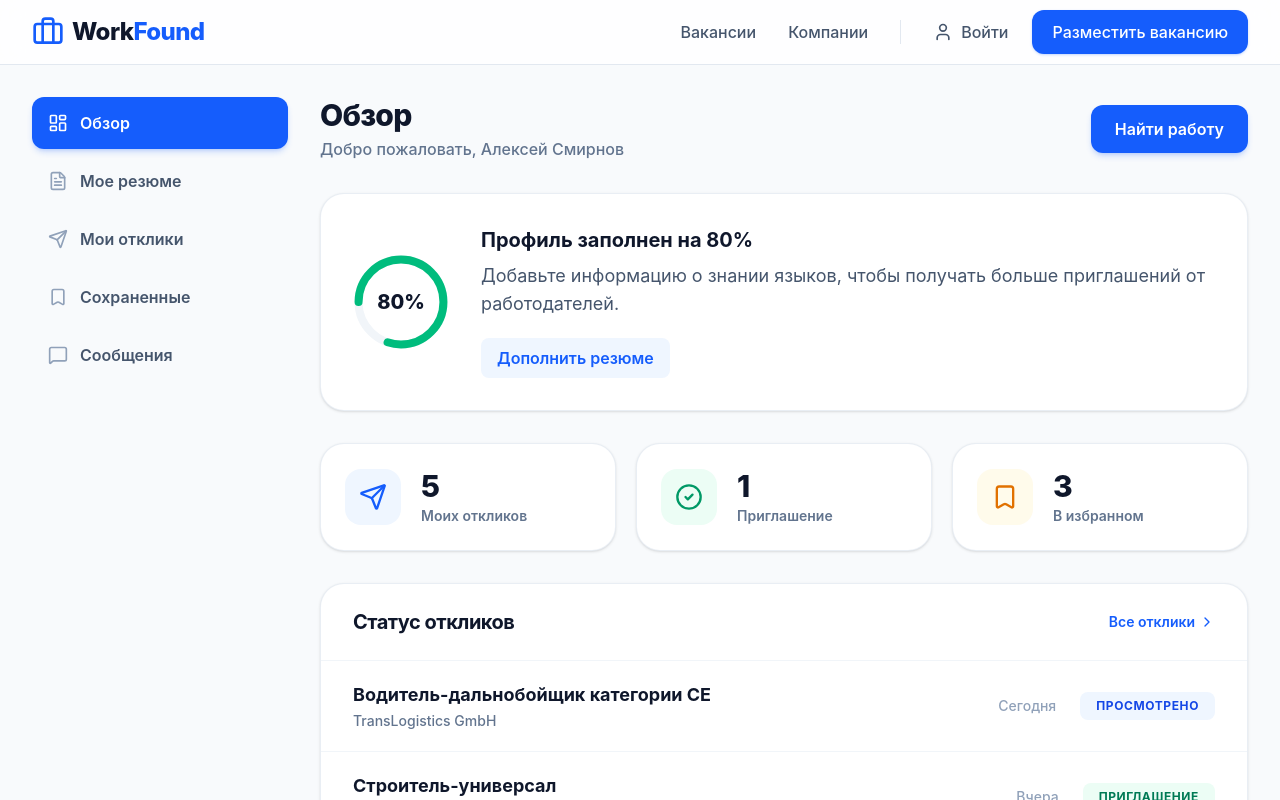
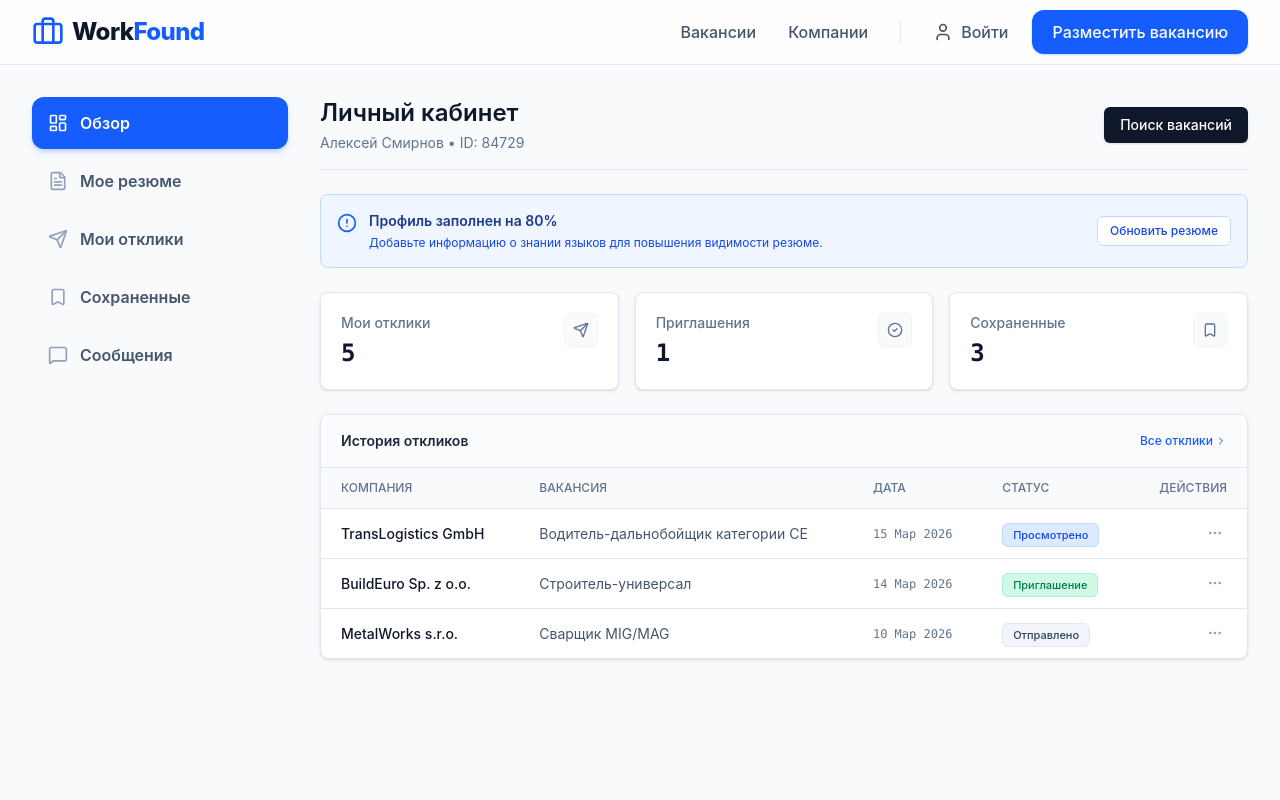
Before and after one commit to theanabioz/workfound, a Next.js app: page /dashboard/seeker in a window 1280 px wide. Shown: the top 800 px of the page. Built offline with nearby package versions, Linux system fonts and the light colour scheme; no server answers.

Commit message:
feat: Improve dashboard UI and structure
Refactors the employer and seeker dashboard pages to use a more consistent and modern UI layout. Updates styling, icons, and component structure for better readability and user experience.

```diff
--- a/app/dashboard/employer/page.tsx
+++ b/app/dashboard/employer/page.tsx
@@ -1,89 +1,117 @@
-import { Briefcase, Users, Eye, Plus, ChevronRight } from 'lucide-react';
+import { Briefcase, Users, Eye, Plus, ChevronRight, ArrowUpRight, ArrowDownRight, MoreHorizontal } from 'lucide-react';
 import Link from 'next/link';
 
 export default function EmployerDashboard() {
   return (
-    <div className="space-y-8">
-      <div className="flex flex-col sm:flex-row sm:items-center justify-between gap-4">
+    <div className="space-y-6 max-w-7xl mx-auto">
+      {/* Header */}
+      <div className="flex flex-col sm:flex-row sm:items-center justify-between gap-4 pb-4 border-b border-slate-200">
         <div>
-          <h1 className="text-3xl font-extrabold text-slate-900 tracking-tight">Обзор</h1>
-          <p className="text-slate-500 mt-1 font-medium">Добро пожаловать, TransLogistics GmbH</p>
+          <h1 className="text-2xl font-semibold text-slate-900">Панель управления</h1>
+          <p className="text-sm text-slate-500 mt-1">TransLogistics GmbH • ID: 49201</p>
         </div>
-        <Link href="/post-job" className="bg-blue-600 hover:bg-blue-700 text-white px-6 py-3 rounded-xl font-semibold transition-all shadow-md shadow-blue-600/20 hover:shadow-lg hover:shadow-blue-600/30 flex items-center gap-2">
-          <Plus className="w-5 h-5" />
-          Разместить вакансию
+        <Link href="/post-job" className="bg-slate-900 hover:bg-slate-800 text-white px-4 py-2 rounded-md text-sm font-medium transition-colors flex items-center gap-2 shadow-sm">
+          <Plus className="w-4 h-4" />
+          Новая вакансия
         </Link>
       </div>
 
-      {/* Stats */}
-      <div className="grid grid-cols-1 sm:grid-cols-3 gap-5">
-        <div className="bg-white p-6 rounded-3xl border border-slate-200/75 shadow-sm">
-          <div className="flex items-center gap-5">
-            <div className="w-14 h-14 bg-blue-50 rounded-2xl flex items-center justify-center shrink-0">
-              <Briefcase className="w-7 h-7 text-blue-600" />
+      {/* KPI Cards */}
+      <div className="grid grid-cols-1 sm:grid-cols-3 gap-4">
+        <div className="bg-white p-5 rounded-lg border border-slate-200 shadow-sm">
+          <div className="flex justify-between items-start">
+            <div>
+              <p className="text-sm font-medium text-slate-500">Активные вакансии</p>
+              <h3 className="text-2xl font-semibold text-slate-900 mt-1 font-mono tracking-tight">3</h3>
             </div>
-            <div>
-              <div className="text-3xl font-extrabold text-slate-900">3</div>
-              <div className="text-sm text-slate-500 font-semibold mt-0.5">Активные вакансии</div>
+            <div className="p-2 bg-slate-50 rounded-md border border-slate-100">
+              <Briefcase className="w-4 h-4 text-slate-500" />
             </div>
           </div>
+          <div className="mt-4 flex items-center text-xs">
+            <span className="text-emerald-600 font-medium flex items-center"><ArrowUpRight className="w-3 h-3 mr-0.5"/> 1</span>
+            <span className="text-slate-400 ml-1.5">за текущий месяц</span>
+          </div>
         </div>
-        <div className="bg-white p-6 rounded-3xl border border-slate-200/75 shadow-sm">
-          <div className="flex items-center gap-5">
-            <div className="w-14 h-14 bg-emerald-50 rounded-2xl flex items-center justify-center shrink-0">
-              <Users className="w-7 h-7 text-emerald-600" />
+
+        <div className="bg-white p-5 rounded-lg border border-slate-200 shadow-sm">
+          <div className="flex justify-between items-start">
+            <div>
+              <p className="text-sm font-medium text-slate-500">Новые отклики</p>
+              <h3 className="text-2xl font-semibold text-slate-900 mt-1 font-mono tracking-tight">12</h3>
             </div>
-            <div>
-              <div className="text-3xl font-extrabold text-slate-900">12</div>
-              <div className="text-sm text-slate-500 font-semibold mt-0.5">Новых откликов</div>
+            <div className="p-2 bg-slate-50 rounded-md border border-slate-100">
+              <Users className="w-4 h-4 text-slate-500" />
             </div>
           </div>
+          <div className="mt-4 flex items-center text-xs">
+            <span className="text-emerald-600 font-medium flex items-center"><ArrowUpRight className="w-3 h-3 mr-0.5"/> 4</span>
+            <span className="text-slate-400 ml-1.5">со вчерашнего дня</span>
+          </div>
         </div>
-        <div className="bg-white p-6 rounded-3xl border border-slate-200/75 shadow-sm">
-          <div className="flex items-center gap-5">
-            <div className="w-14 h-14 bg-purple-50 rounded-2xl flex items-center justify-center shrink-0">
-              <Eye className="w-7 h-7 text-purple-600" />
+
+        <div className="bg-white p-5 rounded-lg border border-slate-200 shadow-sm">
+          <div className="flex justify-between items-start">
+            <div>
+              <p className="text-sm font-medium text-slate-500">Просмотры вакансий</p>
+              <h3 className="text-2xl font-semibold text-slate-900 mt-1 font-mono tracking-tight">145</h3>
             </div>
-            <div>
-              <div className="text-3xl font-extrabold text-slate-900">145</div>
-              <div className="text-sm text-slate-500 font-semibold mt-0.5">Просмотров за неделю</div>
+            <div className="p-2 bg-slate-50 rounded-md border border-slate-100">
+              <Eye className="w-4 h-4 text-slate-500" />
             </div>
+          </div>
+          <div className="mt-4 flex items-center text-xs">
+            <span className="text-rose-600 font-medium flex items-center"><ArrowDownRight className="w-3 h-3 mr-0.5"/> 12%</span>
+            <span className="text-slate-400 ml-1.5">по сравнению с прошлой неделей</span>
           </div>
         </div>
       </div>
 
-      {/* Recent Applications */}
-      <div className="bg-white rounded-3xl border border-slate-200/75 shadow-sm overflow-hidden">
-        <div className="px-8 py-6 border-b border-slate-100 flex justify-between items-center">
-          <h2 className="font-bold text-slate-900 text-xl tracking-tight">Последние отклики</h2>
-          <Link href="/dashboard/employer/applications" className="text-sm font-semibold text-blue-600 hover:text-blue-700 flex items-center transition-colors">
-            Все отклики <ChevronRight className="w-4 h-4 ml-1" />
+      {/* Data Table */}
+      <div className="bg-white rounded-lg border border-slate-200 shadow-sm overflow-hidden">
+        <div className="px-5 py-4 border-b border-slate-200 flex justify-between items-center bg-slate-50/50">
+          <h2 className="font-semibold text-slate-800 text-sm">Недавние отклики кандидатов</h2>
+          <Link href="/dashboard/employer/applications" className="text-xs font-medium text-blue-600 hover:text-blue-700 flex items-center">
+            Открыть CRM <ChevronRight className="w-3 h-3 ml-0.5" />
           </Link>
         </div>
-        <div className="divide-y divide-slate-100">
-          {[
-            { name: 'Алексей Смирнов', job: 'Водитель-дальнобойщик категории CE', date: 'Сегодня, 10:30', status: 'Новый', statusColor: 'bg-blue-50 text-blue-700' },
-            { name: 'Иван Петров', job: 'Сварщик MIG/MAG', date: 'Вчера, 15:45', status: 'На рассмотрении', statusColor: 'bg-amber-50 text-amber-700' },
-            { name: 'Сергей Иванов', job: 'Водитель-дальнобойщик категории CE', date: '10 Марта', status: 'Приглашен', statusColor: 'bg-emerald-50 text-emerald-700' },
-          ].map((app, i) => (
-            <div key={i} className="px-8 py-5 flex items-center justify-between hover:bg-slate-50 transition-colors cursor-pointer group">
-              <div className="flex items-center gap-5">
-                <div className="w-12 h-12 bg-slate-100 rounded-full flex items-center justify-center text-slate-600 font-bold text-lg group-hover:bg-white group-hover:shadow-sm transition-all">
-                  {app.name.charAt(0)}
-                </div>
-                <div>
-                  <div className="font-bold text-slate-900 text-lg">{app.name}</div>
-                  <div className="text-sm text-slate-500 font-medium">{app.job}</div>
-                </div>
-              </div>
-              <div className="flex items-center gap-6">
-                <div className="text-sm text-slate-400 font-medium hidden sm:block">{app.date}</div>
-                <span className={`px-4 py-1.5 rounded-lg text-xs font-bold uppercase tracking-wider ${app.statusColor}`}>
-                  {app.status}
-                </span>
-              </div>
-            </div>
-          ))}
+        <div className="overflow-x-auto">
+          <table className="w-full text-sm text-left">
+            <thead className="text-xs text-slate-500 uppercase bg-slate-50 border-b border-slate-200">
+              <tr>
+                <th className="px-5 py-3 font-medium">Кандидат</th>
+                <th className="px-5 py-3 font-medium">Вакансия</th>
+                <th className="px-5 py-3 font-medium">Дата отклика</th>
+                <th className="px-5 py-3 font-medium">Статус</th>
+                <th className="px-5 py-3 font-medium text-right">Действия</th>
+              </tr>
+            </thead>
+            <tbody className="divide-y divide-slate-200">
+              {[
+                { name: 'Алексей Смирнов', job: 'Водитель-дальнобойщик категории CE', date: '15 Мар 2026, 10:30', status: 'Новый', statusColor: 'bg-blue-100 text-blue-700 border-blue-200' },
+                { name: 'Иван Петров', job: 'Сварщик MIG/MAG', date: '14 Мар 2026, 15:45', status: 'На рассмотрении', statusColor: 'bg-slate-100 text-slate-700 border-slate-200' },
+                { name: 'Сергей Иванов', job: 'Водитель-дальнобойщик категории CE', date: '10 Мар 2026, 09:15', status: 'Приглашен', statusColor: 'bg-emerald-100 text-emerald-700 border-emerald-200' },
+              ].map((app, i) => (
+                <tr key={i} className="hover:bg-slate-50/50 transition-colors group">
+                  <td className="px-5 py-3">
+                    <div className="font-medium text-slate-900">{app.name}</div>
+                  </td>
+                  <td className="px-5 py-3 text-slate-600">{app.job}</td>
+                  <td className="px-5 py-3 text-slate-500 font-mono text-xs">{app.date}</td>
+                  <td className="px-5 py-3">
+                    <span className={`px-2.5 py-1 rounded-md text-[11px] font-medium border ${app.statusColor}`}>
+                      {app.status}
+                    </span>
+                  </td>
+                  <td className="px-5 py-3 text-right">
+                    <button className="text-slate-400 hover:text-slate-600 p-1 rounded hover:bg-slate-100 transition-colors">
+                      <MoreHorizontal className="w-4 h-4" />
+                    </button>
+                  </td>
+                </tr>
+              ))}
+            </tbody>
+          </table>
         </div>
       </div>
     </div>
--- a/app/dashboard/seeker/page.tsx
+++ b/app/dashboard/seeker/page.tsx
@@ -1,117 +1,118 @@
-import { FileText, Send, Bookmark, ChevronRight, CheckCircle2 } from 'lucide-react';
+import { FileText, Send, Bookmark, ChevronRight, CheckCircle2, AlertCircle, MoreHorizontal } from 'lucide-react';
 import Link from 'next/link';
 
 export default function SeekerDashboard() {
   return (
-    <div className="space-y-8">
-      <div className="flex flex-col sm:flex-row sm:items-center justify-between gap-4">
+    <div className="space-y-6 max-w-7xl mx-auto">
+      {/* Header */}
+      <div className="flex flex-col sm:flex-row sm:items-center justify-between gap-4 pb-4 border-b border-slate-200">
         <div>
-          <h1 className="text-3xl font-extrabold text-slate-900 tracking-tight">Обзор</h1>
-          <p className="text-slate-500 mt-1 font-medium">Добро пожаловать, Алексей Смирнов</p>
+          <h1 className="text-2xl font-semibold text-slate-900">Личный кабинет</h1>
+          <p className="text-sm text-slate-500 mt-1">Алексей Смирнов • ID: 84729</p>
         </div>
-        <Link href="/" className="bg-blue-600 hover:bg-blue-700 text-white px-6 py-3 rounded-xl font-semibold transition-all shadow-md shadow-blue-600/20 hover:shadow-lg hover:shadow-blue-600/30 text-center">
-          Найти работу
+        <Link href="/" className="bg-slate-900 hover:bg-slate-800 text-white px-4 py-2 rounded-md text-sm font-medium transition-colors shadow-sm">
+          Поиск вакансий
         </Link>
       </div>
 
-      {/* Profile Completion */}
-      <div className="bg-white p-8 rounded-3xl border border-slate-200/75 shadow-sm flex flex-col md:flex-row items-center gap-8">
-        <div className="w-24 h-24 shrink-0 relative">
-          <svg className="w-full h-full transform -rotate-90" viewBox="0 0 36 36">
-            <path
-              className="text-slate-100"
-              strokeWidth="3"
-              stroke="currentColor"
-              fill="none"
-              d="M18 2.0845 a 15.9155 15.9155 0 0 1 0 31.831 a 15.9155 15.9155 0 0 1 0 -31.831"
-            />
-            <path
-              className="text-emerald-500"
-              strokeDasharray="80, 100"
-              strokeWidth="3"
-              strokeLinecap="round"
-              stroke="currentColor"
-              fill="none"
-              d="M18 2.0845 a 15.9155 15.9155 0 0 1 0 31.831 a 15.9155 15.9155 0 0 1 0 -31.831"
-            />
-          </svg>
-          <div className="absolute inset-0 flex items-center justify-center font-extrabold text-slate-900 text-xl">
-            80%
+      {/* Profile Alert */}
+      <div className="bg-blue-50 border border-blue-200 rounded-lg p-4 flex flex-col sm:flex-row items-start sm:items-center justify-between gap-4">
+        <div className="flex items-start gap-3">
+          <AlertCircle className="w-5 h-5 text-blue-600 shrink-0 mt-0.5" />
+          <div>
+            <h3 className="text-sm font-semibold text-blue-900">Профиль заполнен на 80%</h3>
+            <p className="text-xs text-blue-700 mt-1">Добавьте информацию о знании языков для повышения видимости резюме.</p>
           </div>
         </div>
-        <div className="flex-1 text-center md:text-left">
-          <h3 className="text-xl font-bold text-slate-900 mb-2">Профиль заполнен на 80%</h3>
-          <p className="text-slate-600 mb-5 text-lg">Добавьте информацию о знании языков, чтобы получать больше приглашений от работодателей.</p>
-          <Link href="/dashboard/seeker/resume" className="text-blue-600 font-semibold hover:underline bg-blue-50 px-4 py-2 rounded-lg inline-block">
-            Дополнить резюме
-          </Link>
-        </div>
+        <Link href="/dashboard/seeker/resume" className="shrink-0 bg-white border border-blue-200 text-blue-700 hover:bg-blue-50 px-3 py-1.5 rounded-md text-xs font-medium transition-colors">
+          Обновить резюме
+        </Link>
       </div>
 
-      {/* Stats */}
-      <div className="grid grid-cols-1 sm:grid-cols-3 gap-5">
-        <div className="bg-white p-6 rounded-3xl border border-slate-200/75 shadow-sm">
-          <div className="flex items-center gap-5">
-            <div className="w-14 h-14 bg-blue-50 rounded-2xl flex items-center justify-center shrink-0">
-              <Send className="w-7 h-7 text-blue-600" />
+      {/* KPI Cards */}
+      <div className="grid grid-cols-1 sm:grid-cols-3 gap-4">
+        <div className="bg-white p-5 rounded-lg border border-slate-200 shadow-sm">
+          <div className="flex justify-between items-start">
+            <div>
+              <p className="text-sm font-medium text-slate-500">Мои отклики</p>
+              <h3 className="text-2xl font-semibold text-slate-900 mt-1 font-mono tracking-tight">5</h3>
             </div>
-            <div>
-              <div className="text-3xl font-extrabold text-slate-900">5</div>
-              <div className="text-sm text-slate-500 font-semibold mt-0.5">Моих откликов</div>
+            <div className="p-2 bg-slate-50 rounded-md border border-slate-100">
+              <Send className="w-4 h-4 text-slate-500" />
             </div>
           </div>
         </div>
-        <div className="bg-white p-6 rounded-3xl border border-slate-200/75 shadow-sm">
-          <div className="flex items-center gap-5">
-            <div className="w-14 h-14 bg-emerald-50 rounded-2xl flex items-center justify-center shrink-0">
-              <CheckCircle2 className="w-7 h-7 text-emerald-600" />
+
+        <div className="bg-white p-5 rounded-lg border border-slate-200 shadow-sm">
+          <div className="flex justify-between items-start">
+            <div>
+              <p className="text-sm font-medium text-slate-500">Приглашения</p>
+              <h3 className="text-2xl font-semibold text-slate-900 mt-1 font-mono tracking-tight">1</h3>
             </div>
-            <div>
-              <div className="text-3xl font-extrabold text-slate-900">1</div>
-              <div className="text-sm text-slate-500 font-semibold mt-0.5">Приглашение</div>
+            <div className="p-2 bg-slate-50 rounded-md border border-slate-100">
+              <CheckCircle2 className="w-4 h-4 text-slate-500" />
             </div>
           </div>
         </div>
-        <div className="bg-white p-6 rounded-3xl border border-slate-200/75 shadow-sm">
-          <div className="flex items-center gap-5">
-            <div className="w-14 h-14 bg-amber-50 rounded-2xl flex items-center justify-center shrink-0">
-              <Bookmark className="w-7 h-7 text-amber-600" />
+
+        <div className="bg-white p-5 rounded-lg border border-slate-200 shadow-sm">
+          <div className="flex justify-between items-start">
+            <div>
+              <p className="text-sm font-medium text-slate-500">Сохраненные</p>
+              <h3 className="text-2xl font-semibold text-slate-900 mt-1 font-mono tracking-tight">3</h3>
             </div>
-            <div>
-              <div className="text-3xl font-extrabold text-slate-900">3</div>
-              <div className="text-sm text-slate-500 font-semibold mt-0.5">В избранном</div>
+            <div className="p-2 bg-slate-50 rounded-md border border-slate-100">
+              <Bookmark className="w-4 h-4 text-slate-500" />
             </div>
           </div>
         </div>
       </div>
 
-      {/* Recent Applications */}
-      <div className="bg-white rounded-3xl border border-slate-200/75 shadow-sm overflow-hidden">
-        <div className="px-8 py-6 border-b border-slate-100 flex justify-between items-center">
-          <h2 className="font-bold text-slate-900 text-xl tracking-tight">Статус откликов</h2>
-          <Link href="/dashboard/seeker/applications" className="text-sm font-semibold text-blue-600 hover:text-blue-700 flex items-center transition-colors">
-            Все отклики <ChevronRight className="w-4 h-4 ml-1" />
+      {/* Data Table */}
+      <div className="bg-white rounded-lg border border-slate-200 shadow-sm overflow-hidden">
+        <div className="px-5 py-4 border-b border-slate-200 flex justify-between items-center bg-slate-50/50">
+          <h2 className="font-semibold text-slate-800 text-sm">История откликов</h2>
+          <Link href="/dashboard/seeker/applications" className="text-xs font-medium text-blue-600 hover:text-blue-700 flex items-center">
+            Все отклики <ChevronRight className="w-3 h-3 ml-0.5" />
           </Link>
         </div>
-        <div className="divide-y divide-slate-100">
-          {[
-            { company: 'TransLogistics GmbH', job: 'Водитель-дальнобойщик категории CE', date: 'Сегодня', status: 'Просмотрено', statusColor: 'bg-blue-50 text-blue-700' },
-            { company: 'BuildEuro Sp. z o.o.', job: 'Строитель-универсал', date: 'Вчера', status: 'Приглашение', statusColor: 'bg-emerald-50 text-emerald-700' },
-            { company: 'MetalWorks s.r.o.', job: 'Сварщик MIG/MAG', date: '10 Марта', status: 'Отправлено', statusColor: 'bg-slate-100 text-slate-600' },
-          ].map((app, i) => (
-            <div key={i} className="px-8 py-5 flex items-center justify-between hover:bg-slate-50 transition-colors cursor-pointer">
-              <div>
-                <div className="font-bold text-slate-900 text-lg">{app.job}</div>
-                <div className="text-sm text-slate-500 font-medium mt-0.5">{app.company}</div>
-              </div>
-              <div className="flex items-center gap-6">
-                <div className="text-sm text-slate-400 font-medium hidden sm:block">{app.date}</div>
-                <span className={`px-4 py-1.5 rounded-lg text-xs font-bold uppercase tracking-wider ${app.statusColor}`}>
-                  {app.status}
-                </span>
-              </div>
-            </div>
-          ))}
+        <div className="overflow-x-auto">
+          <table className="w-full text-sm text-left">
+            <thead className="text-xs text-slate-500 uppercase bg-slate-50 border-b border-slate-200">
+              <tr>
+                <th className="px-5 py-3 font-medium">Компания</th>
+                <th className="px-5 py-3 font-medium">Вакансия</th>
+                <th className="px-5 py-3 font-medium">Дата</th>
+                <th className="px-5 py-3 font-medium">Статус</th>
+                <th className="px-5 py-3 font-medium text-right">Действия</th>
+              </tr>
+            </thead>
+            <tbody className="divide-y divide-slate-200">
+              {[
+                { company: 'TransLogistics GmbH', job: 'Водитель-дальнобойщик категории CE', date: '15 Мар 2026', status: 'Просмотрено', statusColor: 'bg-blue-100 text-blue-700 border-blue-200' },
+                { company: 'BuildEuro Sp. z o.o.', job: 'Строитель-универсал', date: '14 Мар 2026', status: 'Приглашение', statusColor: 'bg-emerald-100 text-emerald-700 border-emerald-200' },
+                { company: 'MetalWorks s.r.o.', job: 'Сварщик MIG/MAG', date: '10 Мар 2026', status: 'Отправлено', statusColor: 'bg-slate-100 text-slate-700 border-slate-200' },
+              ].map((app, i) => (
+                <tr key={i} className="hover:bg-slate-50/50 transition-colors group">
+                  <td className="px-5 py-3">
+                    <div className="font-medium text-slate-900">{app.company}</div>
+                  </td>
+                  <td className="px-5 py-3 text-slate-600">{app.job}</td>
+                  <td className="px-5 py-3 text-slate-500 font-mono text-xs">{app.date}</td>
+                  <td className="px-5 py-3">
+                    <span className={`px-2.5 py-1 rounded-md text-[11px] font-medium border ${app.statusColor}`}>
+                      {app.status}
+                    </span>
+                  </td>
+                  <td className="px-5 py-3 text-right">
+                    <button className="text-slate-400 hover:text-slate-600 p-1 rounded hover:bg-slate-100 transition-colors">
+                      <MoreHorizontal className="w-4 h-4" />
+                    </button>
+                  </td>
+                </tr>
+              ))}
+            </tbody>
+          </table>
         </div>
       </div>
     </div>
```
